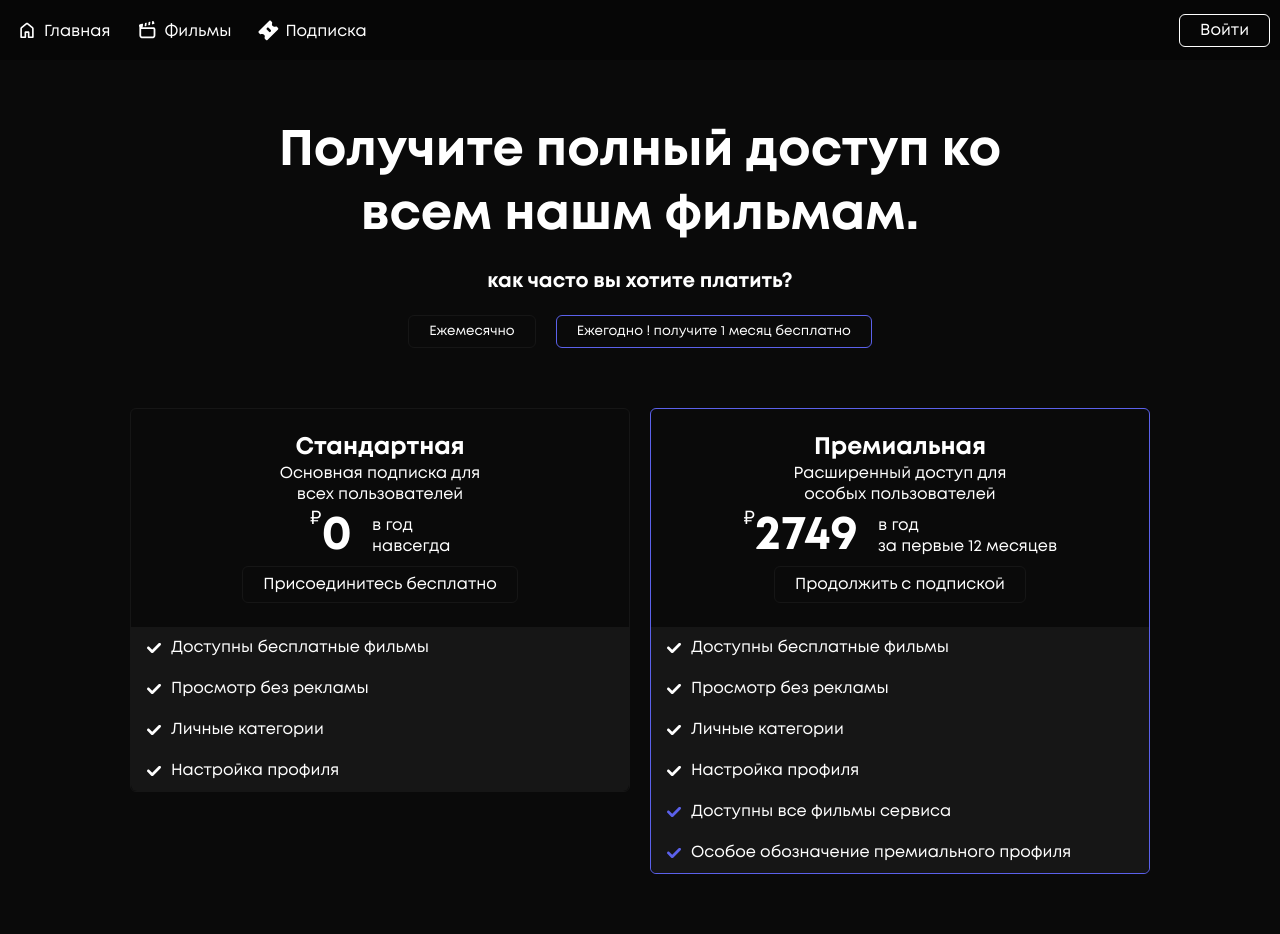
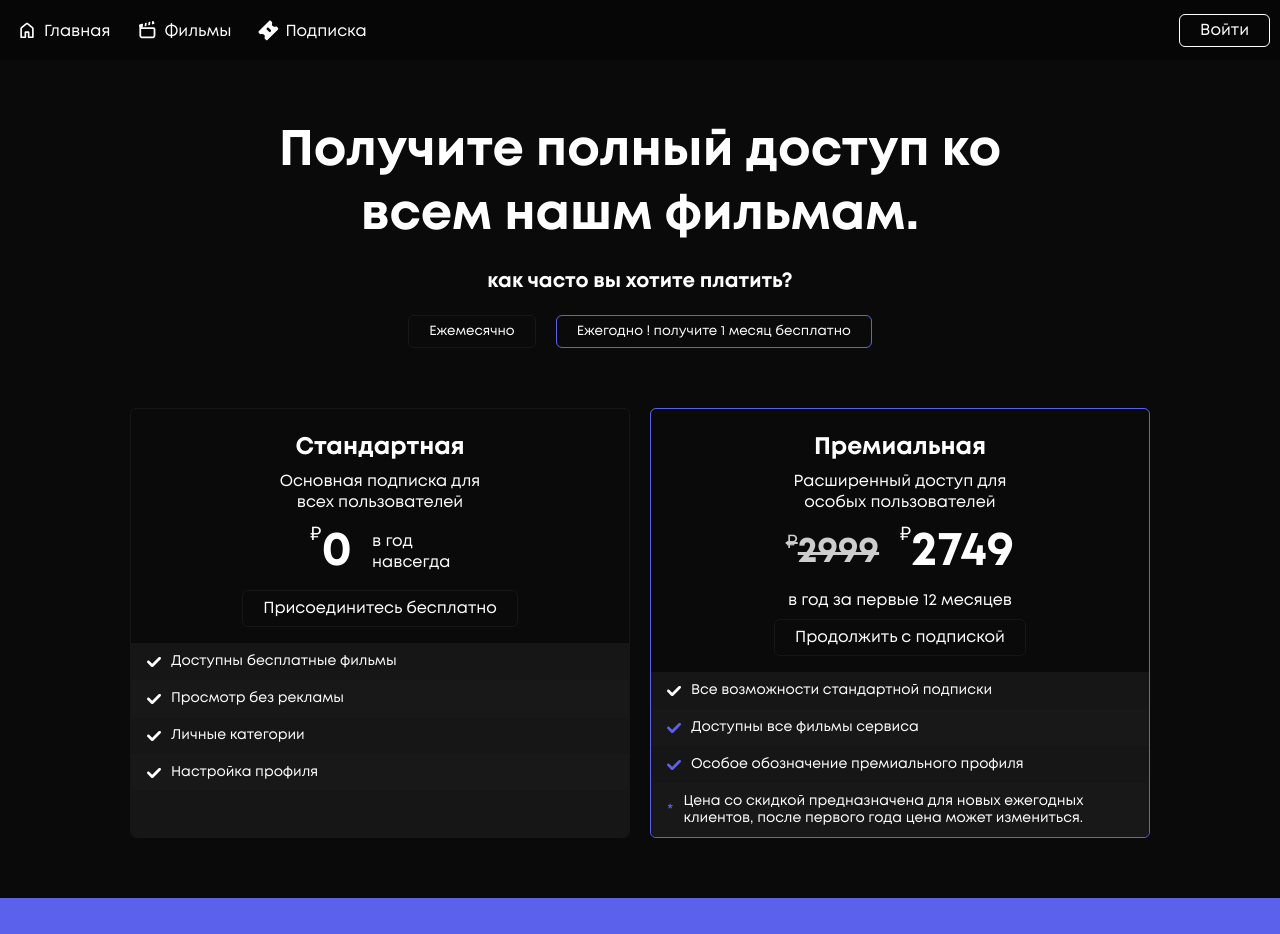
Before and after one commit to Attato/Nebo, a Next.js app: page /ticket in a window 1280 px wide. After the commit the page ends 898 px from the top, so only its background shows below. Built offline with nearby package versions, Linux system fonts and the light colour scheme.

Commit message:
ticket page  update

```diff
--- a/pages/ticket/index.tsx
+++ b/pages/ticket/index.tsx
@@ -90,14 +90,16 @@ const Ticket: NextPage = () => {
 								Расширенный доступ для <br /> особых пользователей
 							</span>
 							<div className={styles.price__wrap}>
+								<div className={styles.old__price}>
+									<span>₽</span>
+									<h2>2999</h2>
+								</div>
 								<div className={styles.price}>
 									<span>₽</span>
 									<h2>2749</h2>
 								</div>
-								<p>
-									в год <br /> за первые 12 месяцев
-								</p>
 							</div>
+							<p>в год за первые 12 месяцев</p>
 							<Link href="/">Продолжить с подпиской</Link>
 						</div>
 						<div className={styles.privileges__list}>
@@ -108,34 +110,7 @@ const Ticket: NextPage = () => {
 									height={14}
 									alt="svg"
 								/>
-								<p>Доступны бесплатные фильмы</p>
-							</div>
-							<div className={styles.item}>
-								<Image
-									src="/svg/check/check.svg"
-									width={14}
-									height={14}
-									alt="svg"
-								/>
-								<p>Просмотр без рекламы</p>
-							</div>
-							<div className={styles.item}>
-								<Image
-									src="/svg/check/check.svg"
-									width={14}
-									height={14}
-									alt="svg"
-								/>
-								<p>Личные категории</p>
-							</div>
-							<div className={styles.item}>
-								<Image
-									src="/svg/check/check.svg"
-									width={14}
-									height={14}
-									alt="svg"
-								/>
-								<p>Настройка профиля</p>
+								<p>Все возможности стандартной подписки</p>
 							</div>
 
 							<div className={styles.item}>
@@ -156,6 +131,14 @@ const Ticket: NextPage = () => {
 								/>
 								<p>Особое обозначение премиального профиля</p>
 							</div>
+
+							<div className={styles.item}>
+								<span>*</span>
+								<p>
+									Цена со скидкой предназначена для новых ежегодных клиентов,
+									после первого года цена может измениться.
+								</p>
+							</div>
 						</div>
 					</div>
 				</div>
--- a/styles/ticket.module.scss
+++ b/styles/ticket.module.scss
@@ -29,7 +29,9 @@
 			padding: 7px 20px;
 			cursor: pointer;
 
-            &:hover {border-color: #202020;}
+			&:hover {
+				border-color: #202020;
+			}
 
 			&:last-child {
 				border-color: #5b61eb;
@@ -47,11 +49,9 @@
 	.subscription {
 		display: flex;
 		flex-direction: column;
-        gap: 8px;
 		border: 1px solid #161616;
 		border-radius: 6px;
 		width: 40%;
-        height: fit-content;
 
 		&:last-child {
 			border-color: #5b61eb;
@@ -59,6 +59,9 @@
 
 		.subscription__title {
 			padding: 24px 16px 16px;
+			display: flex;
+			flex-direction: column;
+			gap: 8px;
 
 			h1 {
 				font-size: 24px;
@@ -72,13 +75,22 @@
 				justify-content: center;
 			}
 
+			p {
+				text-align: center;
+			}
+
 			.price__wrap {
 				display: flex;
 				align-items: center;
 				justify-content: center;
 				gap: 20px;
 
-                .price {
+				p {
+					text-align: left;
+				}
+
+				.price,
+				.old__price {
 					display: flex;
 
 					span {
@@ -88,6 +100,15 @@
 					h2 {
 						font-weight: 500;
 						font-size: 48px;
+					}
+				}
+
+				.old__price {
+					text-decoration: line-through;
+					color: #cdcdcd;
+
+					h2 {
+						font-size: 36px !important;
 					}
 				}
 			}
@@ -108,23 +129,35 @@
 			}
 		}
 
-
-
 		.privileges__list {
 			display: flex;
 			flex-direction: column;
 			background-color: #161616;
+			border-radius: 0 0 6px 6px;
+			height: 100%;
 
 			.item {
 				display: flex;
 				align-items: center;
 				gap: 10px;
-                margin: 10px 16px 10px;
+				padding: 10px 16px 10px;
 
+				&:nth-child(2n) {
+					background-color: #181818;
 				}
+
 				&:last-child {
 					border-radius: 0 0 6px 6px;
+				}
+
+				span {
+					color: #5b61eb;
+				}
+
+				p {
+					font-size: 14px;
 				}
 			}
 		}
 	}
+}
```
Lines whose indentation alone changed are shown as unchanged.
